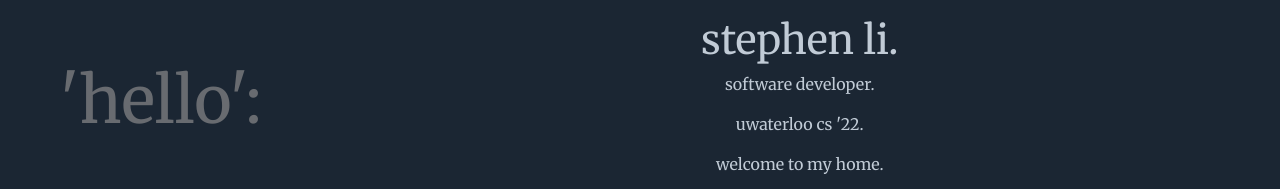
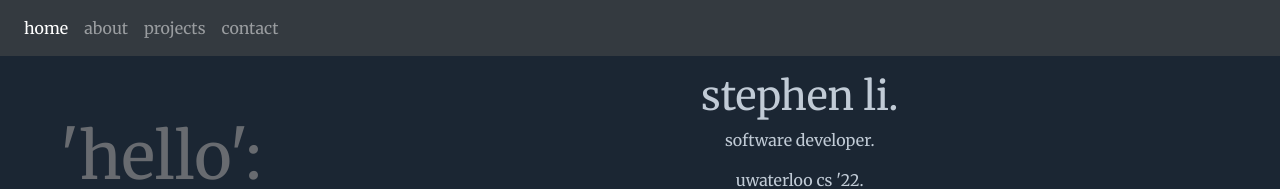
Before and after one commit to liphenste/liphenste.github.io, a React (Create React App) app: page / in a window 1280 px wide. Shown: the top 189 px of the page. Built offline with nearby package versions, Linux system fonts and the light colour scheme; the HTML template or start-up script is replaced by a standard one.

Commit message:
add navbar (still needs proper routes)

```diff
--- a/src/App.js
+++ b/src/App.js
@@ -2,6 +2,33 @@ import React from 'react';
 import { HashRouter, Route, Link } from "react-router-dom";
 import chess_cli_demo from './img/chess_cli_demo.gif'
 import './App.css';
+
+function Navbar(props) {
+  return (
+    <nav class="navbar sticky-top navbar-expand navbar-dark bg-dark">
+      <button class="navbar-toggler" type="button" data-toggle="collapse" data-target="#navbarContents" aria-controls="navbarSupportedContent" aria-expanded="false" aria-label="Toggle navigation">
+        <span class="navbar-toggler-icon"></span>
+      </button>
+
+      <div class="collapse navbar-collapse" id="navbarContents">
+        <ul class="navbar-nav mr-auto">
+          <li class="nav-item active">
+            <a class="nav-link" href="#">home <span class="sr-only">(current)</span></a>
+          </li>
+          <li class="nav-item">
+            <a class="nav-link" href="#">about</a>
+          </li>
+          <li class="nav-item">
+            <a class="nav-link" href="#">projects</a>
+          </li>
+          <li class="nav-item">
+            <a class="nav-link" href="#">contact</a>
+          </li>
+        </ul>
+      </div>
+    </nav>
+  );
+}
 
 function Header(props) {
   return (
@@ -109,6 +136,7 @@ function Contact(props) {
 function App() {
   return (
     <div>
+      <Navbar />
       <Header />
       <About />
       <Projects />
```
